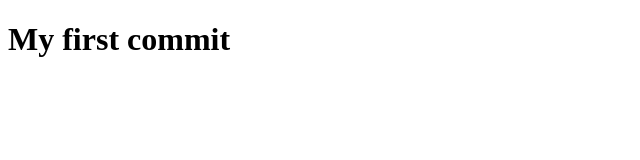
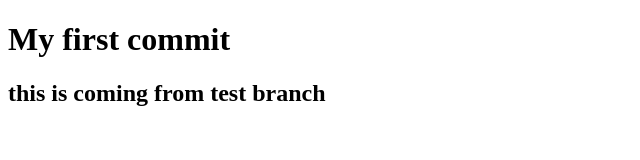
Before and after one commit to Karlygachait/project-practice, a plain HTML site: page index.html in a window 1280 px wide. Shown: the whole page, without its empty margins (0-640 px from the left). Drawn offline with Linux system fonts and the light colour scheme.

Commit message:
coming from test branch

```diff
--- a/index.html
+++ b/index.html
@@ -8,5 +8,6 @@
 </head>
 <body>
     <h1>My first commit</h1>
+    <h2>this is coming from test branch</h2>
 </body>
 </html>
```
